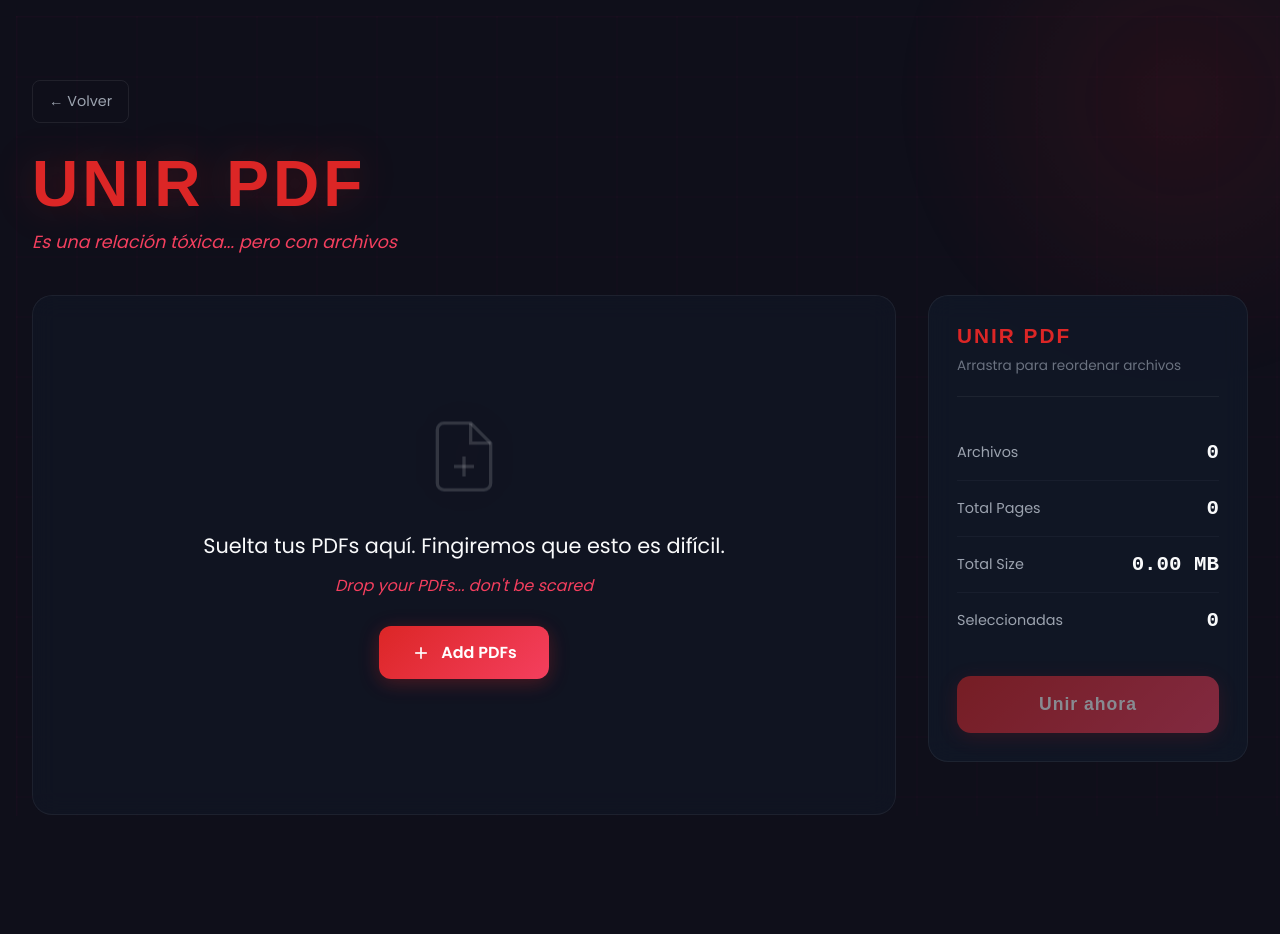
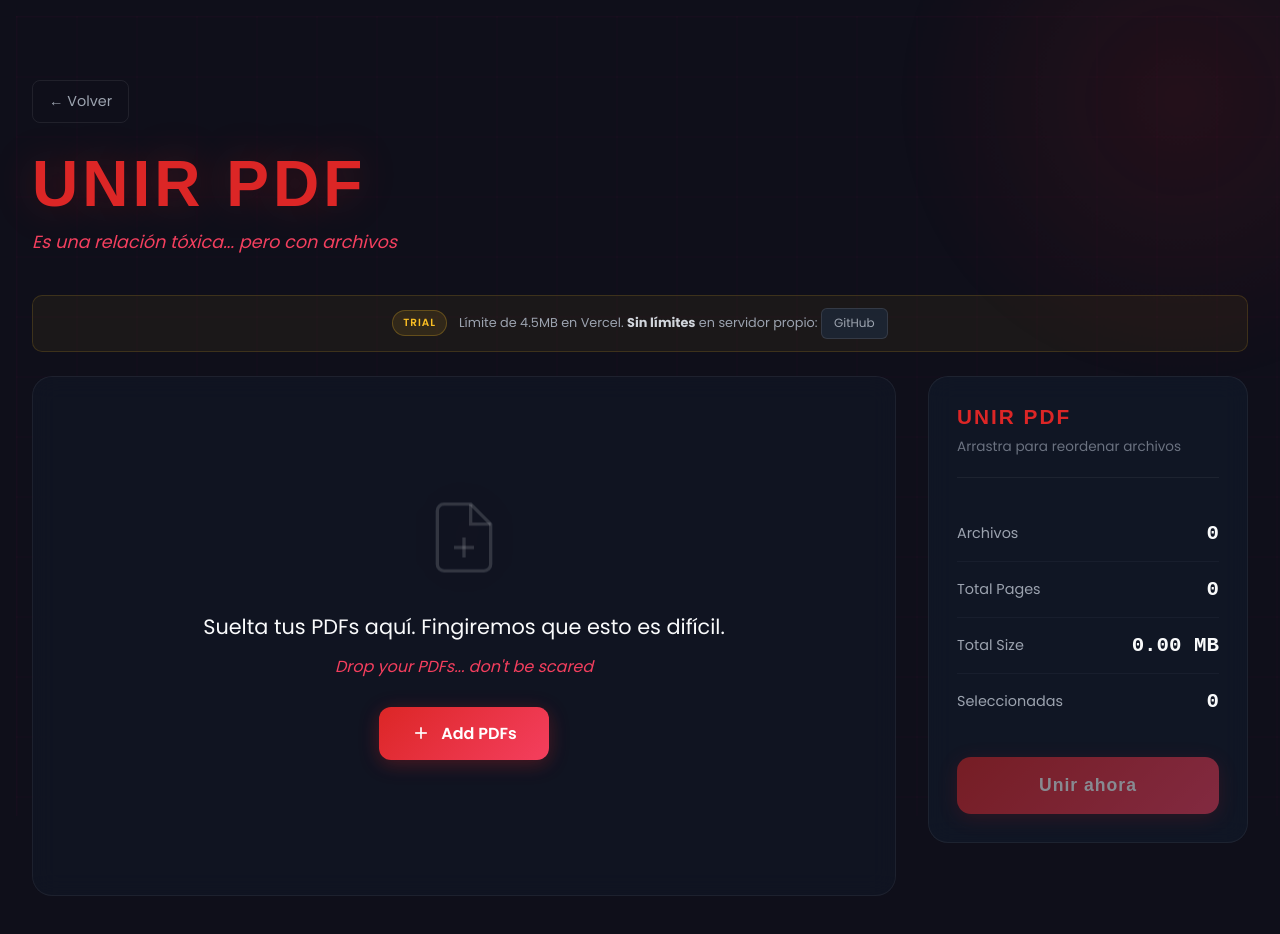
Before and after one commit to RedSparrow135/FakeLove-PDF-Tools, a Next.js app: page /merge in a window 1280 px wide. Before the commit the page ends 855 px from the top, so only its background shows below. Built offline with nearby package versions, Linux system fonts and the light colour scheme.

Commit message:
feat: add subtle trial version banners to all limited tools

```diff
--- a/app/imagetopdf/page.module.scss
+++ b/app/imagetopdf/page.module.scss
@@ -440,3 +440,69 @@
     flex-direction: column;
   }
 }
+
+.trialBanner {
+  background: rgba(251, 191, 36, 0.05);
+  border: 1px solid rgba(251, 191, 36, 0.15);
+  border-radius: 10px;
+  padding: 12px 16px;
+  margin-bottom: 24px;
+  text-align: center;
+  display: flex;
+  align-items: center;
+  gap: 12px;
+  flex-wrap: wrap;
+  justify-content: center;
+  animation: fadeIn 0.5s ease;
+}
+
+.trialBadge {
+  display: inline-flex;
+  padding: 4px 10px;
+  background: rgba(251, 191, 36, 0.1);
+  border: 1px solid rgba(251, 191, 36, 0.25);
+  border-radius: 50px;
+  color: #fbbf24;
+  font-size: 0.65rem;
+  font-weight: 600;
+  letter-spacing: 1px;
+  flex-shrink: 0;
+}
+
+.trialBanner p {
+  color: #9ca3af;
+  font-size: 0.8rem;
+  margin: 0;
+  line-height: 1.4;
+}
+
+.trialBanner p strong {
+  color: #d1d5db;
+}
+
+.repoButton {
+  display: inline-flex;
+  align-items: center;
+  gap: 6px;
+  padding: 6px 12px;
+  background: rgba(31, 41, 55, 0.8);
+  border: 1px solid rgba(255, 255, 255, 0.1);
+  border-radius: 6px;
+  color: #9ca3af;
+  font-size: 0.75rem;
+  font-weight: 500;
+  text-decoration: none;
+  transition: all 0.2s ease;
+  flex-shrink: 0;
+
+  &:hover {
+    background: rgba(55, 65, 81, 0.9);
+    border-color: rgba(236, 72, 153, 0.4);
+    color: #ec4899;
+  }
+}
+
+@keyframes fadeIn {
+  from { opacity: 0; }
+  to { opacity: 1; }
+}
--- a/app/merge/page.module.scss
+++ b/app/merge/page.module.scss
@@ -488,3 +488,69 @@
     align-items: center;
   }
 }
+
+.trialBanner {
+  background: rgba(251, 191, 36, 0.05);
+  border: 1px solid rgba(251, 191, 36, 0.15);
+  border-radius: 10px;
+  padding: 12px 16px;
+  margin-bottom: 24px;
+  text-align: center;
+  display: flex;
+  align-items: center;
+  gap: 12px;
+  flex-wrap: wrap;
+  justify-content: center;
+  animation: fadeIn 0.5s ease;
+}
+
+.trialBadge {
+  display: inline-flex;
+  padding: 4px 10px;
+  background: rgba(251, 191, 36, 0.1);
+  border: 1px solid rgba(251, 191, 36, 0.25);
+  border-radius: 50px;
+  color: #fbbf24;
+  font-size: 0.65rem;
+  font-weight: 600;
+  letter-spacing: 1px;
+  flex-shrink: 0;
+}
+
+.trialBanner p {
+  color: #9ca3af;
+  font-size: 0.8rem;
+  margin: 0;
+  line-height: 1.4;
+}
+
+.trialBanner p strong {
+  color: #d1d5db;
+}
+
+.repoButton {
+  display: inline-flex;
+  align-items: center;
+  gap: 6px;
+  padding: 6px 12px;
+  background: rgba(31, 41, 55, 0.8);
+  border: 1px solid rgba(255, 255, 255, 0.1);
+  border-radius: 6px;
+  color: #9ca3af;
+  font-size: 0.75rem;
+  font-weight: 500;
+  text-decoration: none;
+  transition: all 0.2s ease;
+  flex-shrink: 0;
+
+  &:hover {
+    background: rgba(55, 65, 81, 0.9);
+    border-color: rgba(220, 38, 38, 0.4);
+    color: #dc2626;
+  }
+}
+
+@keyframes fadeIn {
+  from { opacity: 0; }
+  to { opacity: 1; }
+}
--- a/app/merge/page.tsx
+++ b/app/merge/page.tsx
@@ -275,6 +275,11 @@ export default function MergePage() {
         <h1 className={styles.title}>{t('merge.title')}</h1>
         <p className={styles.subtitle}>{t('merge.humor')}</p>
 
+        <div className={styles.trialBanner}>
+          <span className={styles.trialBadge}>TRIAL</span>
+          <p>Límite de 4.5MB en Vercel. <strong>Sin límites</strong> en servidor propio: <a href="https://github.com/RedSparrow135/FakeLove-PDF-Tools" target="_blank" rel="noopener noreferrer" className={styles.repoButton}>GitHub</a></p>
+        </div>
+
         <DndContext
           sensors={sensors}
           collisionDetection={closestCenter}
--- a/app/more-tools/page.module.scss
+++ b/app/more-tools/page.module.scss
@@ -383,66 +383,91 @@
 }
 
 .trialBanner {
-  background: rgba(251, 191, 36, 0.08);
-  border: 1px solid rgba(251, 191, 36, 0.3);
-  border-radius: 16px;
-  padding: 24px;
-  margin-bottom: 32px;
+  background: rgba(251, 191, 36, 0.05);
+  border: 1px solid rgba(251, 191, 36, 0.15);
+  border-radius: 12px;
+  padding: 16px 20px;
+  margin-bottom: 24px;
   text-align: center;
   animation: fadeIn 0.5s ease;
+  display: flex;
+  align-items: center;
+  gap: 16px;
+  flex-wrap: wrap;
+  justify-content: center;
 }
 
 .trialBadge {
   display: inline-flex;
   align-items: center;
-  gap: 8px;
-  padding: 6px 16px;
-  background: rgba(251, 191, 36, 0.2);
-  border: 1px solid rgba(251, 191, 36, 0.4);
+  gap: 6px;
+  padding: 4px 12px;
+  background: rgba(251, 191, 36, 0.1);
+  border: 1px solid rgba(251, 191, 36, 0.25);
   border-radius: 50px;
   color: #fbbf24;
-  font-size: 0.75rem;
-  font-weight: 700;
-  letter-spacing: 2px;
-  margin-bottom: 16px;
+  font-size: 0.7rem;
+  font-weight: 600;
+  letter-spacing: 1px;
+  flex-shrink: 0;
 }
 
 .trialBanner p {
+  color: #9ca3af;
+  font-size: 0.85rem;
+  margin: 0;
+  line-height: 1.5;
+}
+
+.trialBanner p strong {
   color: #d1d5db;
-  font-size: 0.9rem;
-  margin-bottom: 20px;
-  line-height: 1.6;
 }
 
 .repoButton {
   display: inline-flex;
   align-items: center;
-  gap: 12px;
-  padding: 14px 24px;
-  background: linear-gradient(135deg, #1f2937, #111827);
-  border: 1px solid #374151;
-  border-radius: 12px;
-  color: #f9fafb;
-  font-size: 0.95rem;
+  gap: 8px;
+  padding: 8px 16px;
+  background: rgba(31, 41, 55, 0.8);
+  border: 1px solid rgba(255, 255, 255, 0.1);
+  border-radius: 8px;
+  color: #9ca3af;
+  font-size: 0.8rem;
   font-weight: 500;
   text-decoration: none;
-  transition: all 0.3s ease;
+  transition: all 0.2s ease;
+  flex-shrink: 0;
 
   svg {
-    color: #f9fafb;
+    color: #9ca3af;
+    width: 16px;
+    height: 16px;
   }
 
   &:hover {
-    background: linear-gradient(135deg, #374151, #1f2937);
-    border-color: #10b981;
-    transform: translateY(-2px);
-    box-shadow: 0 4px 20px rgba(16, 185, 129, 0.2);
+    background: rgba(55, 65, 81, 0.9);
+    border-color: rgba(16, 185, 129, 0.4);
+    color: #10b981;
+
+    svg {
+      color: #10b981;
+    }
   }
 }
 
 .trialBanner .repoButton {
   display: flex;
-  margin: 0 auto;
+}
+
+@media (max-width: 640px) {
+  .trialBanner {
+    flex-direction: column;
+    padding: 14px 16px;
+  }
+
+  .trialBadge {
+    order: -1;
+  }
 }
 
 @media (max-width: 640px) {
--- a/app/split/page.module.scss
+++ b/app/split/page.module.scss
@@ -731,3 +731,69 @@
     align-items: center;
   }
 }
+
+.trialBanner {
+  background: rgba(251, 191, 36, 0.05);
+  border: 1px solid rgba(251, 191, 36, 0.15);
+  border-radius: 10px;
+  padding: 12px 16px;
+  margin-bottom: 24px;
+  text-align: center;
+  display: flex;
+  align-items: center;
+  gap: 12px;
+  flex-wrap: wrap;
+  justify-content: center;
+  animation: fadeIn 0.5s ease;
+}
+
+.trialBadge {
+  display: inline-flex;
+  padding: 4px 10px;
+  background: rgba(251, 191, 36, 0.1);
+  border: 1px solid rgba(251, 191, 36, 0.25);
+  border-radius: 50px;
+  color: #fbbf24;
+  font-size: 0.65rem;
+  font-weight: 600;
+  letter-spacing: 1px;
+  flex-shrink: 0;
+}
+
+.trialBanner p {
+  color: #9ca3af;
+  font-size: 0.8rem;
+  margin: 0;
+  line-height: 1.4;
+}
+
+.trialBanner p strong {
+  color: #d1d5db;
+}
+
+.repoButton {
+  display: inline-flex;
+  align-items: center;
+  gap: 6px;
+  padding: 6px 12px;
+  background: rgba(31, 41, 55, 0.8);
+  border: 1px solid rgba(255, 255, 255, 0.1);
+  border-radius: 6px;
+  color: #9ca3af;
+  font-size: 0.75rem;
+  font-weight: 500;
+  text-decoration: none;
+  transition: all 0.2s ease;
+  flex-shrink: 0;
+
+  &:hover {
+    background: rgba(55, 65, 81, 0.9);
+    border-color: rgba(244, 63, 94, 0.4);
+    color: #f43f5e;
+  }
+}
+
+@keyframes fadeIn {
+  from { opacity: 0; }
+  to { opacity: 1; }
+}
--- a/app/split/page.tsx
+++ b/app/split/page.tsx
@@ -318,6 +318,11 @@ export default function SplitPage() {
         <h1 className={styles.title}>{t('split.title')}</h1>
         <p className={styles.subtitle}>{t('split.humor')}</p>
 
+        <div className={styles.trialBanner}>
+          <span className={styles.trialBadge}>TRIAL</span>
+          <p>Límite de 4.5MB en Vercel. <strong>Sin límites</strong> en servidor propio: <a href="https://github.com/RedSparrow135/FakeLove-PDF-Tools" target="_blank" rel="noopener noreferrer" className={styles.repoButton}>GitHub</a></p>
+        </div>
+
         <div className={styles.layout}>
           <div
             className={`${styles.workspace} ${isDragOverWorkspace ? styles.dragOver : ''}`}
```
Also changed, not shown: app/imagetopdf/page.tsx (+16 -2 lines), app/more-tools/word/page.tsx (+2 -20 lines).
